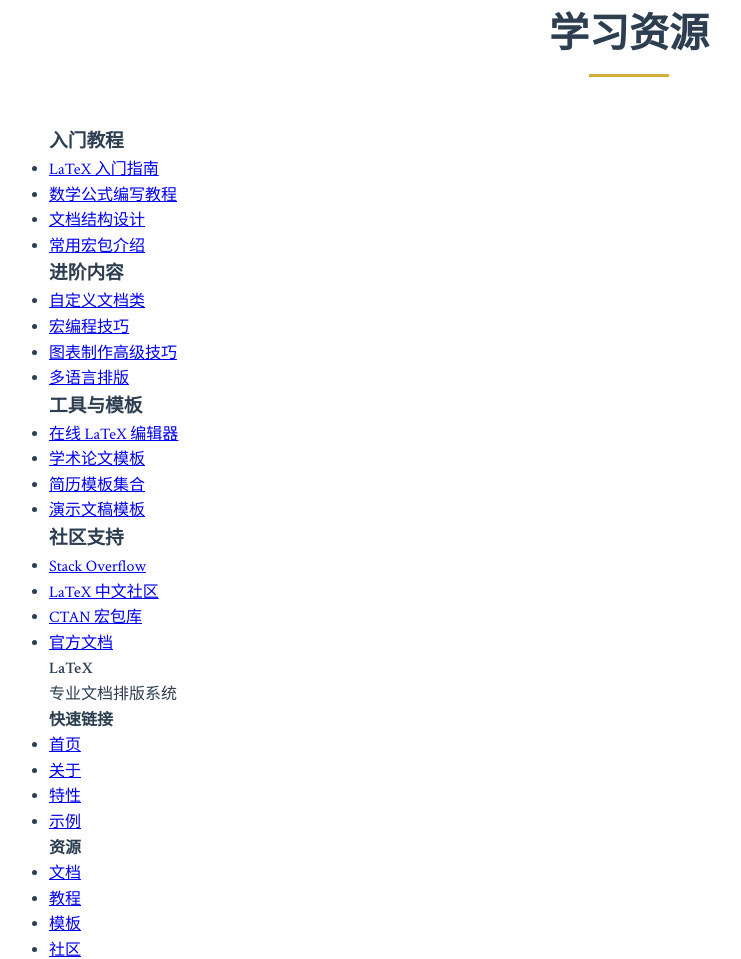
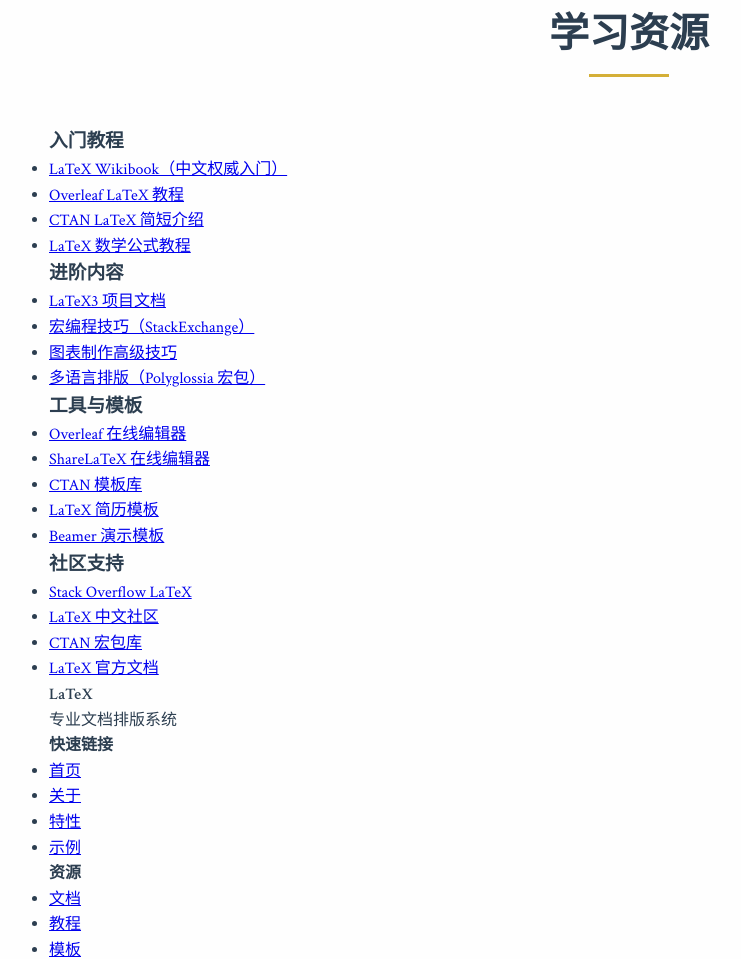
Before and after one commit to CQMUtug/site, a plain HTML site: page index.html in a window 1280 px wide. Shown: the part 2999-3958 px from the top of the page, without its empty margins (11-752 px from the left). Drawn offline with Linux system fonts and the light colour scheme; a script that the page names is missing.

Commit message:
add index info

```diff
--- a/index.html
+++ b/index.html
@@ -285,37 +285,38 @@
                     <div class="resource-category">
                         <h3>入门教程</h3>
                         <ul>
-                            <li><a href="#" class="resource-link">LaTeX 入门指南</a></li>
-                            <li><a href="#" class="resource-link">数学公式编写教程</a></li>
-                            <li><a href="#" class="resource-link">文档结构设计</a></li>
-                            <li><a href="#" class="resource-link">常用宏包介绍</a></li>
+                            <li><a href="https://zh.wikibooks.org/wiki/LaTeX" class="resource-link" target="_blank">LaTeX Wikibook（中文权威入门）</a></li>
+                            <li><a href="https://www.overleaf.com/learn/zh-cn" class="resource-link" target="_blank">Overleaf LaTeX 教程</a></li>
+                            <li><a href="https://ctan.org/pkg/lshort-zh-cn" class="resource-link" target="_blank">CTAN LaTeX 简短介绍</a></li>
+                            <li><a href="https://www.latexstudio.net/archives/5176.html" class="resource-link" target="_blank">LaTeX 数学公式教程</a></li>
                         </ul>
                     </div>
                     <div class="resource-category">
                         <h3>进阶内容</h3>
                         <ul>
-                            <li><a href="#" class="resource-link">自定义文档类</a></li>
-                            <li><a href="#" class="resource-link">宏编程技巧</a></li>
-                            <li><a href="#" class="resource-link">图表制作高级技巧</a></li>
-                            <li><a href="#" class="resource-link">多语言排版</a></li>
+                            <li><a href="https://www.latex-project.org/latex3/" class="resource-link" target="_blank">LaTeX3 项目文档</a></li>
+                            <li><a href="https://tex.stackexchange.com/questions/tagged/macros" class="resource-link" target="_blank">宏编程技巧（StackExchange）</a></li>
+                            <li><a href="https://www.latexstudio.net/archives/5177.html" class="resource-link" target="_blank">图表制作高级技巧</a></li>
+                            <li><a href="https://ctan.org/pkg/polyglossia" class="resource-link" target="_blank">多语言排版（Polyglossia 宏包）</a></li>
                         </ul>
                     </div>
                     <div class="resource-category">
                         <h3>工具与模板</h3>
                         <ul>
-                            <li><a href="#" class="resource-link">在线 LaTeX 编辑器</a></li>
-                            <li><a href="#" class="resource-link">学术论文模板</a></li>
-                            <li><a href="#" class="resource-link">简历模板集合</a></li>
-                            <li><a href="#" class="resource-link">演示文稿模板</a></li>
+                            <li><a href="https://www.overleaf.com/" class="resource-link" target="_blank">Overleaf 在线编辑器</a></li>
+                            <li><a href="https://www.sharelatex.com/" class="resource-link" target="_blank">ShareLaTeX 在线编辑器</a></li>
+                            <li><a href="https://ctan.org/topic/templates" class="resource-link" target="_blank">CTAN 模板库</a></li>
+                            <li><a href="https://www.latextemplates.com/cat/curricula-vitae" class="resource-link" target="_blank">LaTeX 简历模板</a></li>
+                            <li><a href="https://www.latextemplates.com/cat/presentations" class="resource-link" target="_blank">Beamer 演示模板</a></li>
                         </ul>
                     </div>
                     <div class="resource-category">
                         <h3>社区支持</h3>
                         <ul>
-                            <li><a href="#" class="resource-link">Stack Overflow</a></li>
-                            <li><a href="#" class="resource-link">LaTeX 中文社区</a></li>
-                            <li><a href="#" class="resource-link">CTAN 宏包库</a></li>
-                            <li><a href="#" class="resource-link">官方文档</a></li>
+                            <li><a href="https://stackoverflow.com/questions/tagged/latex" class="resource-link" target="_blank">Stack Overflow LaTeX</a></li>
+                            <li><a href="https://www.latexstudio.net/" class="resource-link" target="_blank">LaTeX 中文社区</a></li>
+                            <li><a href="https://ctan.org/" class="resource-link" target="_blank">CTAN 宏包库</a></li>
+                            <li><a href="https://www.latex-project.org/help/documentation/" class="resource-link" target="_blank">LaTeX 官方文档</a></li>
                         </ul>
                     </div>
                 </div>
```
